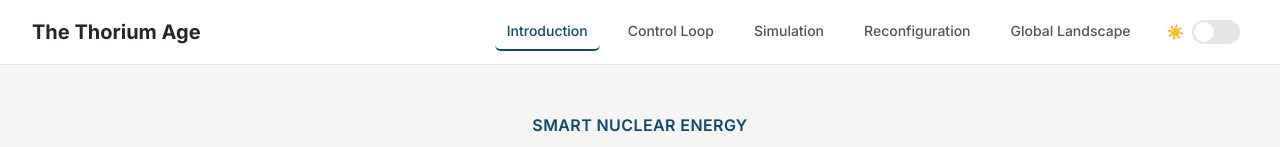
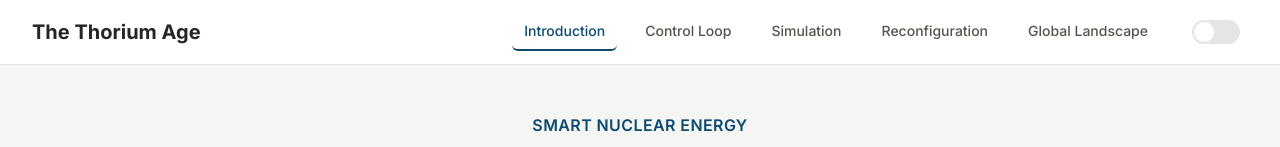
Before and after one commit to devloper-gazi/Control-Loop-System-in-Nuclear-Systems, a plain HTML site: page docs/index.html in a window 1280 px wide. Shown: the top 147 px of the page. Drawn offline with nearby package versions, Linux system fonts and the light colour scheme.

Commit message:
Update index.html

```diff
--- a/docs/index.html
+++ b/docs/index.html
@@ -236,7 +236,7 @@
                         <a href="#global-landscape" class="nav-link px-3 py-2 rounded-md text-sm font-medium">Global Landscape</a>
                     </div>
                     <div class="flex items-center space-x-2">
-                        <span class="text-sm">☀️</span>
+                        <span class="text-sm"></span>
                         <div class="theme-toggle" id="themeToggle">
                             <div class="theme-toggle-slider">
                                 <span id="themeIcon"></span>
```
